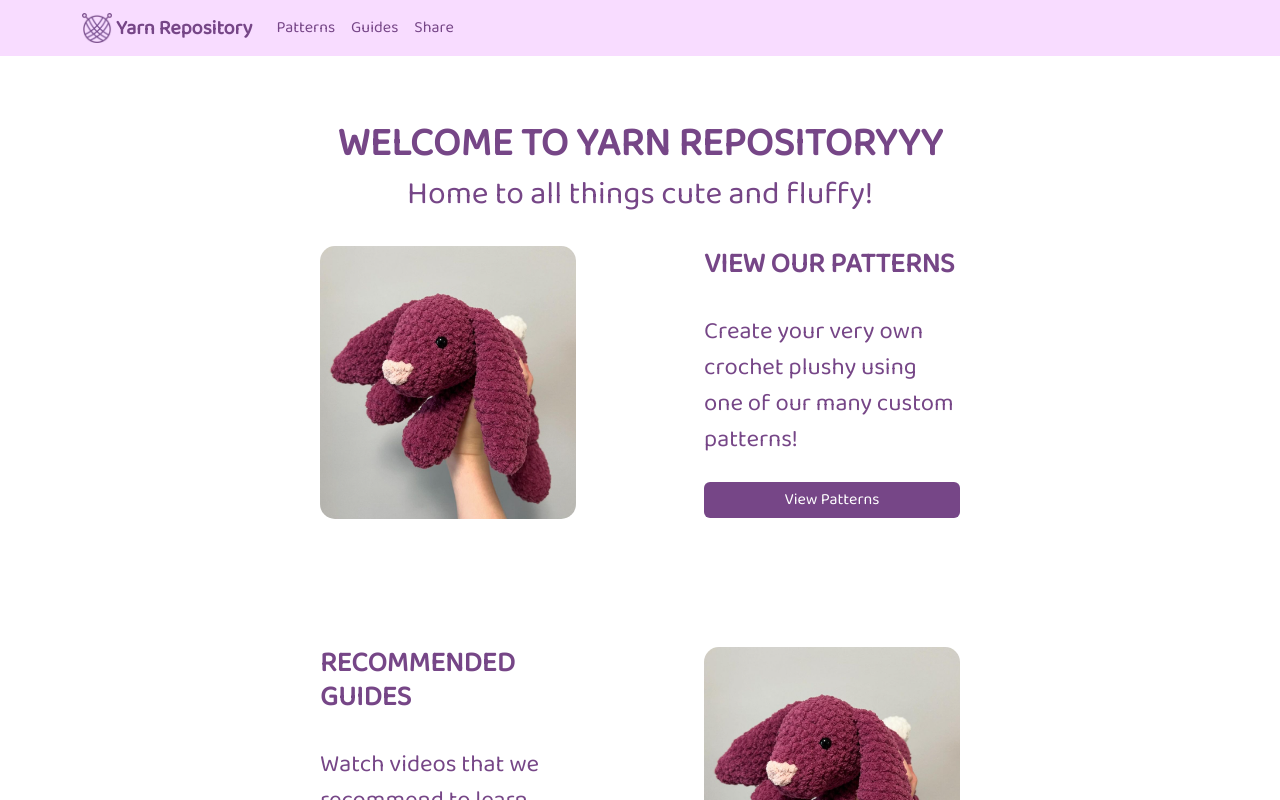
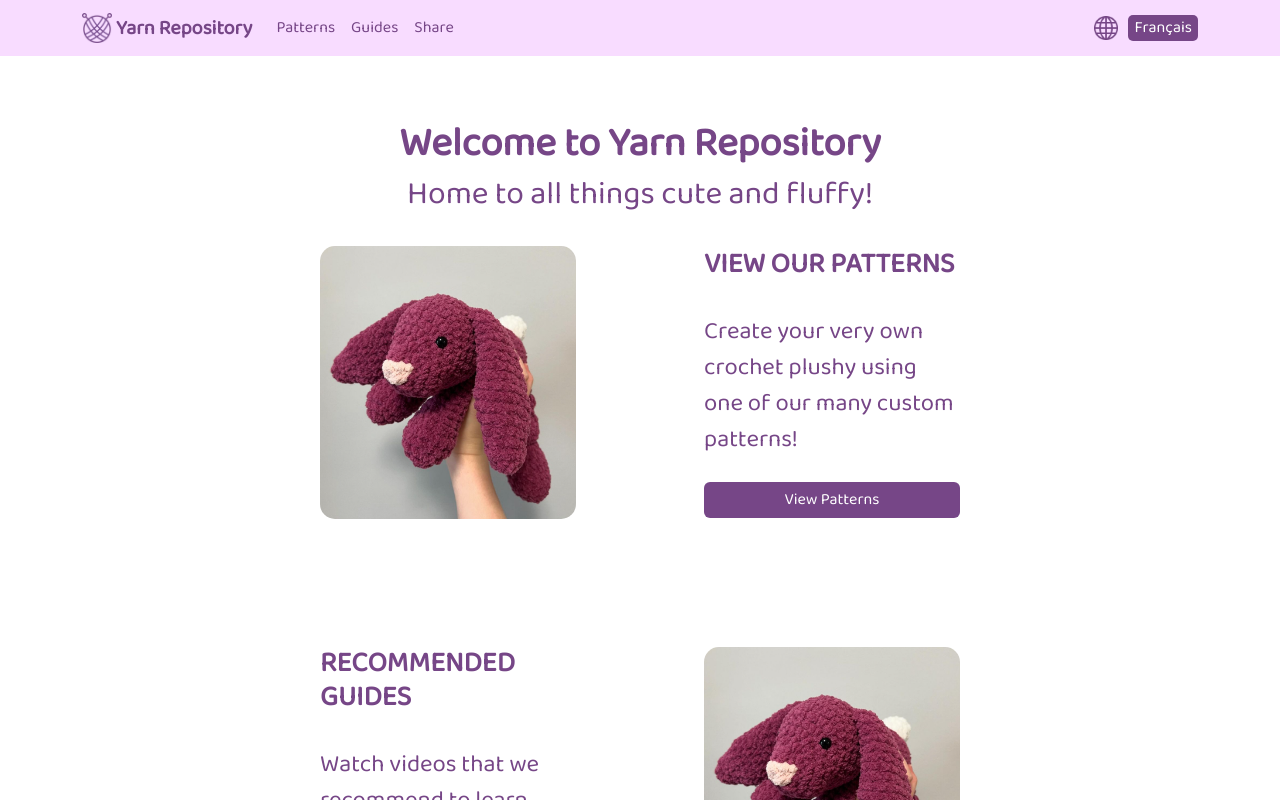
Before and after one commit to BrentMRPalmer/SEG3125Project2-v2, a React (Vite) app in the folder yarn/: page / in a window 1280 px wide. Shown: the top 800 px of the page. Built offline with nearby package versions, Linux system fonts and the light colour scheme.

Commit message:
Languages

```diff
--- a/yarn/package.json
+++ b/yarn/package.json
@@ -11,9 +11,13 @@
   },
   "dependencies": {
     "bootstrap": "^5.3.3",
+    "i18next": "^23.12.2",
+    "i18next-browser-languagedetector": "^8.0.0",
+    "i18next-http-backend": "^2.5.2",
     "react": "^18.3.1",
     "react-bootstrap": "^2.10.4",
     "react-dom": "^18.3.1",
+    "react-i18next": "^15.0.0",
     "react-router-dom": "^6.24.1"
   },
   "devDependencies": {
--- /dev/null
+++ b/yarn/src/components/LanguageSwitcher.jsx
@@ -0,0 +1,30 @@
+import React, { useState } from 'react';
+import { useTranslation } from 'react-i18next';
+
+const LanguageSwitcher = () => {
+    const {i18n} = useTranslation();
+    const [language, setLanguage] = useState(i18n.language);
+
+    const changeLanguage = () => {
+        const newLanguage = language === 'en' ? 'fr' : 'en';
+        i18n.changeLanguage(newLanguage);
+        setLanguage(newLanguage);
+    };
+
+    return (
+        <div className="space-between">
+            <img
+                src="/icons/globe.png"
+                width="24"
+                height="24"
+                className="d-inline-block align-top"
+                alt="logo"
+            />
+            <button className="btn-custom3" onClick={changeLanguage}>
+                {language === 'en' ? 'Français' : 'English'}
+            </button>
+        </div>
+    );
+}
+
+export default LanguageSwitcher
--- a/yarn/src/components/NavbarC.jsx
+++ b/yarn/src/components/NavbarC.jsx
@@ -2,8 +2,12 @@ import Container from 'react-bootstrap/Container';
 import Nav from 'react-bootstrap/Nav';
 import Navbar from 'react-bootstrap/Navbar';
 import { Link } from 'react-router-dom';
+import { useTranslation } from 'react-i18next';
+import LanguageSwitcher from './LanguageSwitcher';
 
 function NavbarC() {
+  const { t } = useTranslation();
+
   return (
     <Navbar expand="lg" className="bg-body-tertiary navbar-custom">
       <Container>
@@ -20,10 +24,11 @@ function NavbarC() {
         <Navbar.Toggle aria-controls="basic-navbar-nav" />
         <Navbar.Collapse id="basic-navbar-nav">
           <Nav className="me-auto">
-            <Nav.Link as={Link} to="/patterns">Patterns</Nav.Link>
-            <Nav.Link as={Link} to="/guides">Guides</Nav.Link>
-            <Nav.Link as={Link} to="/share">Share</Nav.Link>
+            <Nav.Link as={Link} to="/patterns">{t('navbar.patterns')}</Nav.Link>
+            <Nav.Link as={Link} to="/guides">{t('navbar.guides')}</Nav.Link>
+            <Nav.Link as={Link} to="/share">{t('navbar.share')}</Nav.Link>
           </Nav>
+          <LanguageSwitcher />
         </Navbar.Collapse>
       </Container>
     </Navbar>
--- /dev/null
+++ b/yarn/src/i18n.jsx
@@ -0,0 +1,26 @@
+import i18n from 'i18next';
+import { initReactI18next } from 'react-i18next';
+import translationEN from './locales/en/translation.json';
+import translationFR from './locales/fr/translation.json';
+
+const resources = {
+  en: {
+    translation: translationEN
+  },
+  fr: {
+    translation: translationFR
+  }
+};
+
+i18n
+  .use(initReactI18next)
+  .init({
+    resources,
+    lng: 'en',
+    fallbackLng: 'en',
+    interpolation: {
+      escapeValue: false
+    }
+  });
+
+export default i18n;
--- /dev/null
+++ b/yarn/src/locales/en/translation.json
@@ -0,0 +1,20 @@
+{
+    "navbar": {
+        "patterns": "Patterns",
+        "guides": "Guides",
+        "share": "Share"
+    },
+    "homePage": {
+        "welcome": "Welcome to Yarn Repository",
+        "tagline": "Home to all things cute and fluffy!",
+        "header1": "VIEW OUR PATTERNS",
+        "text1": "Create your very own crochet plushy using one of our many custom patterns!",
+        "btn1": "View Patterns",
+        "header2": "RECOMMENDED GUIDES",
+        "text2": "Watch videos that we recommend to learn everything you need to know to get started!",
+        "btn2": "View Guides",
+        "header3": "SHARE A PATTERN",
+        "text3": "Have a pattern that you'd love to share with the world? Send it our way, and after a short review we will post it!",
+        "btn3": "Share Pattern"
+    }
+}
--- /dev/null
+++ b/yarn/src/locales/fr/translation.json
@@ -0,0 +1,20 @@
+{
+    "navbar": {
+        "patterns": "Patrons",
+        "guides": "Guides",
+        "share": "Partager"
+    },
+    "homePage": {
+        "welcome": "Bienvenue au Yarn Repository",
+        "tagline": "La maison de toutes choses mignonnes et moelleuses!",
+        "header1": "VOIR NOS PATRONS",
+        "text1": "Créez votre propre peluche au crochet en utilisant l'un de nos nombreux patrons personnalisés!",
+        "btn1": "Voir les Patrons",
+        "header2": "GUIDES RECOMMANDÉS",
+        "text2": "Regardez des vidéos que nous recommandons pour apprendre tout ce que vous devez savoir pour commencer!",
+        "btn2": "Voir les Guides",
+        "header3": "PARTAGER UN PATRON",
+        "text3": "Vous avez un patron que vous aimeriez partager avec le monde? Envoyez-le nous, et après une courte révision, nous le publierons!",
+        "btn3": "Partager un Patron"
+    }
+}
--- a/yarn/src/main.jsx
+++ b/yarn/src/main.jsx
@@ -1,6 +1,7 @@
 import React from 'react'
 import ReactDOM from 'react-dom/client'
 import App from './App.jsx'
+import './i18n'
 
 ReactDOM.createRoot(document.getElementById('root')).render(
   <React.StrictMode>
--- a/yarn/src/pages/Home.jsx
+++ b/yarn/src/pages/Home.jsx
@@ -2,10 +2,12 @@ import React from 'react'
 import '../styles.css'
 import { Button} from 'react-bootstrap';
 import { useNavigate } from 'react-router-dom';
+import { useTranslation } from 'react-i18next';
 
 
 
 const Home = () => {
+  const { t } = useTranslation();
   const navigate = useNavigate();
 
   const handlePatternsClick = () => {
@@ -22,28 +24,28 @@ const Home = () => {
 
   return (
     <div className="wrapper">
-      <h1 className="centered-text"><b>WELCOME TO YARN REPOSITORYYY</b></h1>
-      <h2 className="centered-text margin-b"> Home to all things cute and fluffy! </h2>
+      <h1 className="centered-text"><b>{t('homePage.welcome')}</b></h1>
+      <h2 className="centered-text margin-b">{t('homePage.tagline')}</h2>
       <div className="grid-container">
         <img className="rounded-image" src="/images/bunny.png" />
         <div className="text-container">
-          <div class="grid-item"><h3><strong>VIEW OUR PATTERNS</strong></h3></div>
-          <div class="grid-item">Create your very own crochet plushy using one of our many custom patterns!</div>
-          <Button variant="primary" onClick={handlePatternsClick} className="btn-custom">View Patterns</Button>
+          <div class="grid-item"><h3><strong>{t('homePage.header1')}</strong></h3></div>
+          <div class="grid-item">{t('homePage.text1')}</div>
+          <Button variant="primary" onClick={handlePatternsClick} className="btn-custom">{t('homePage.btn1')}</Button>
         </div>
 
         <div className="text-container">
-          <div class="grid-item"><h3><strong>RECOMMENDED GUIDES</strong></h3></div>
-          <div class="grid-item">Watch videos that we recommend to learn everything you need to know to get started!</div>
-          <Button variant="primary" onClick={handleGuidesClick} className="btn-custom">View Guides</Button>
+          <div class="grid-item"><h3><strong>{t('homePage.header2')}</strong></h3></div>
+          <div class="grid-item">{t('homePage.text2')}</div>
+          <Button variant="primary" onClick={handleGuidesClick} className="btn-custom">{t('homePage.btn2')}</Button>
         </div>
         <img className="rounded-image" src="/images/bunny.png" />
 
         <img className="rounded-image" src="/images/bunny.png" />
         <div className="text-container">
-          <div class="grid-item"><h3><strong>SHARE A PATTERN</strong></h3></div>
-          <div class="grid-item">Have a pattern that you'd love to share with the world? Send it our way, and after a short review we will post it!</div>
-          <Button variant="primary" onClick={handleShareClick} className="btn-custom">Share Pattern</Button>
+          <div class="grid-item"><h3><strong>{t('homePage.header3')}</strong></h3></div>
+          <div class="grid-item">{t('homePage.text3')}</div>
+          <Button variant="primary" onClick={handleShareClick} className="btn-custom">{t('homePage.btn3')}</Button>
         </div>
       </div>
     </div>
--- a/yarn/src/styles.css
+++ b/yarn/src/styles.css
@@ -34,6 +34,19 @@ color: black !important;
 }
 
 .btn-custom2:hover {
+    background-color: #542564;
+}
+
+.btn-custom3 {
+    background-color: #764687;
+    font-family: "Baloo 2";
+    color: white;
+    border: none;
+    transition: background-color 0.3s ease;
+    border-radius: 5px;
+}
+
+.btn-custom3:hover {
     background-color: #542564;
 }
 
@@ -173,3 +186,9 @@ img {
     max-width: 100%;
     height: auto;
 }
+
+.space-between {
+    display: flex;
+    align-items: center;
+    gap: 10px;
+  }
```
Also changed, not shown: yarn/public/icons/globe.png (added), 1 other file (tests, documents, lock files or other folders).
